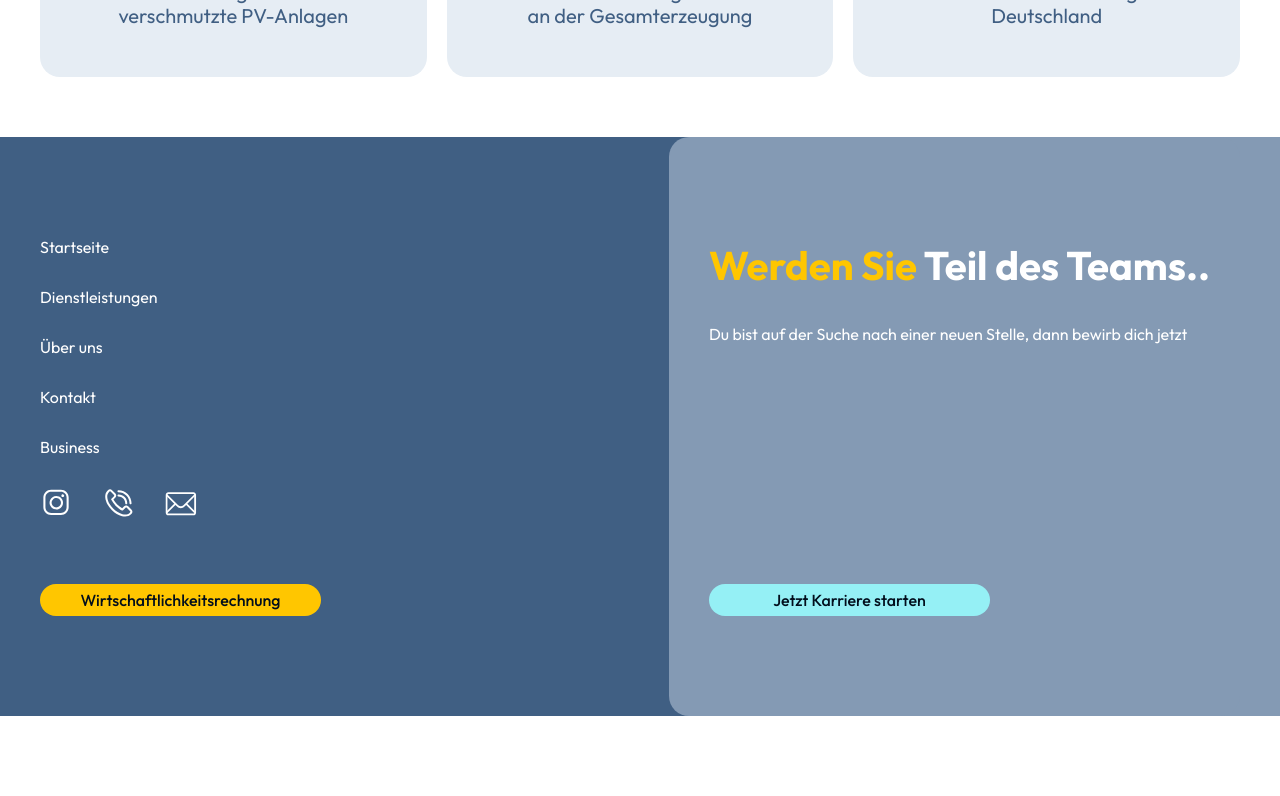
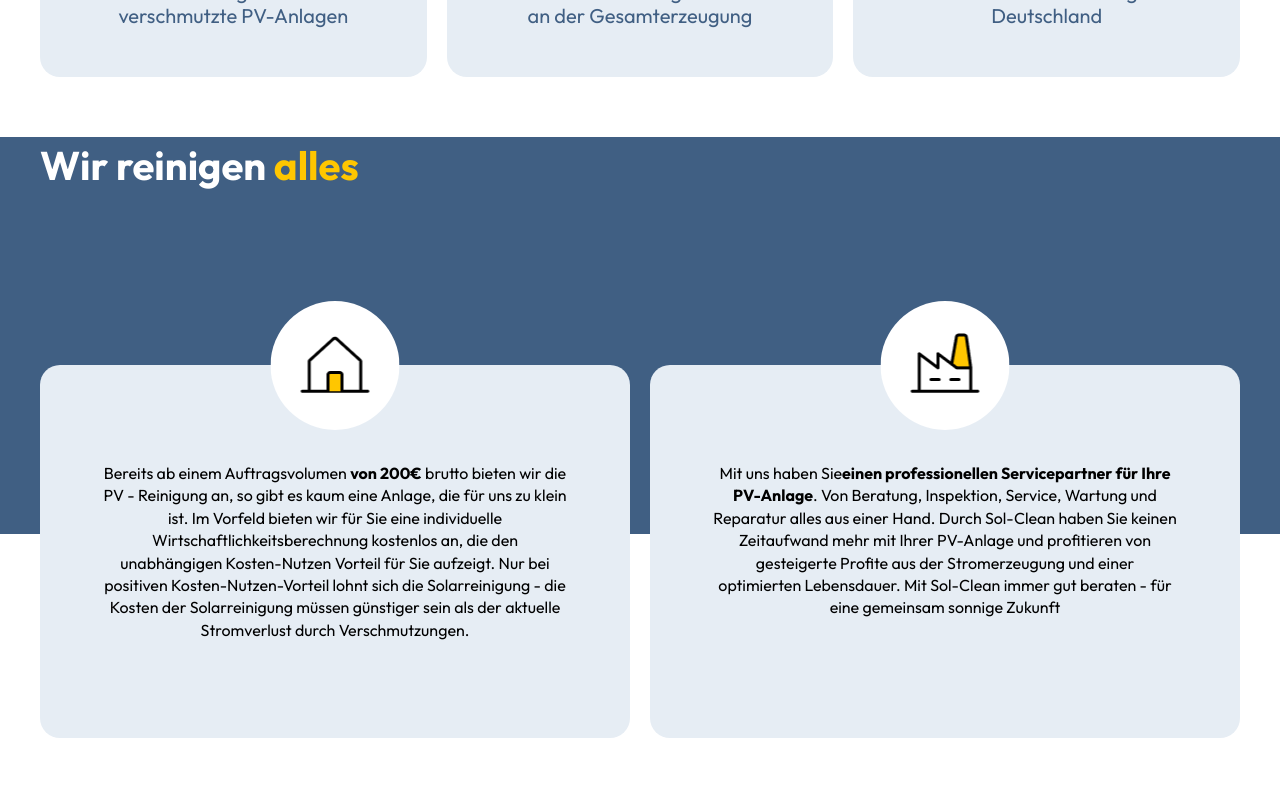
Before and after one commit to c-g-studio/sol-clean, a Next.js app: page / in a window 1280 px wide. Shown: the part 1020-1816 px from the top of the page. Before the commit the page ends 1736 px from the top, so only its background shows below. Built offline with nearby package versions, Linux system fonts and the light colour scheme.

Commit message:
- add section ClearAll

```diff
--- a/src/components/pages/home/Advantages/Advantages.tsx
+++ b/src/components/pages/home/AdvantagesSection/AdvantagesSection.tsx
@@ -3,7 +3,7 @@ import { Typography } from '@/components/common/Typography/Typography';
 
 import s from './styles.module.scss';
 
-export const AdvantagesPage = () => {
+export const AdvantagesSection = () => {
   return (
     <section className={s.section}>
       <AppContainer>
--- /dev/null
+++ b/src/components/pages/home/ClearAll/ClearAllSection.tsx
@@ -0,0 +1,64 @@
+import Image from 'next/image';
+
+import { AppContainer } from '@/components/common/AppContainer/AppContainer';
+import { Typography } from '@/components/common/Typography/Typography';
+
+import s from './styles.module.scss';
+
+export const ClearAllSection = () => {
+  return (
+    <section className={s.clearAllSection}>
+      <AppContainer>
+        <Typography variant={'h2'} className={s.sectionTitle}>
+          Wir reinigen <Typography variant={'decorSpan'}>alles</Typography>
+        </Typography>
+        <ul className={s.list}>
+          <li className={s.listItem}>
+            <div className={s.round}>
+              <Image
+                src={'/img/home/house.png'}
+                width="75"
+                height="75"
+                alt={'house icon image'}
+                className={s.image}
+              />
+            </div>
+            <Typography variant={'body2'}>
+              Bereits ab einem Auftragsvolumen{' '}
+              <span className={s.span}>von 200€</span> brutto bieten wir die PV
+              - Reinigung an, so gibt es kaum eine Anlage, die für uns zu klein
+              ist. Im Vorfeld bieten wir für Sie eine individuelle
+              Wirtschaftlichkeitsberechnung kostenlos an, die den unabhängigen
+              Kosten-Nutzen Vorteil für Sie aufzeigt. Nur bei positiven
+              Kosten-Nutzen-Vorteil lohnt sich die Solarreinigung - die Kosten
+              der Solarreinigung müssen günstiger sein als der aktuelle
+              Stromverlust durch Verschmutzungen.
+            </Typography>
+          </li>
+          <li className={s.listItem}>
+            <div className={s.round}>
+              <Image
+                src={'/img/home/business.png'}
+                width="75"
+                height="75"
+                alt={'house icon image'}
+                className={s.image}
+              />
+            </div>
+            <Typography variant={'body2'}>
+              Mit uns haben Sie
+              <span className={s.span}>
+                einen professionellen Servicepartner für Ihre PV-Anlage
+              </span>
+              . Von Beratung, Inspektion, Service, Wartung und Reparatur alles
+              aus einer Hand. Durch Sol-Clean haben Sie keinen Zeitaufwand mehr
+              mit Ihrer PV-Anlage und profitieren von gesteigerte Profite aus
+              der Stromerzeugung und einer optimierten Lebensdauer. Mit
+              Sol-Clean immer gut beraten - für eine gemeinsam sonnige Zukunft
+            </Typography>
+          </li>
+        </ul>
+      </AppContainer>
+    </section>
+  );
+};
--- /dev/null
+++ b/src/components/pages/home/ClearAll/styles.module.scss
@@ -0,0 +1,129 @@
+@import '@/styles/_mixins';
+@import '@/styles/_variables';
+
+.clearAllSection {
+  padding-bottom: 45px;
+
+  background: linear-gradient(to bottom, $color-blue-dark 78%, transparent 22%);
+
+  @include useMedia('min-width', $breakpoint-md) {
+    padding-bottom: 50px;
+
+    background: linear-gradient(
+      to bottom,
+      $color-blue-dark 60%,
+      transparent 40%
+    );
+  }
+
+  @include useMedia('min-width', $breakpoint-lg) {
+    padding-bottom: 60px;
+  }
+}
+
+.sectionTitle {
+  margin-bottom: 75px;
+
+  color: $color-clean-white;
+  text-align: center;
+
+  @include useMedia('min-width', $breakpoint-md) {
+    margin-bottom: 95px;
+  }
+
+  @include useMedia('min-width', $breakpoint-lg) {
+    margin-bottom: 172px;
+
+    text-align: left;
+  }
+}
+
+.list {
+  display: flex;
+  flex-direction: column;
+  gap: 54px;
+
+  @include useMedia('min-width', $breakpoint-md) {
+    flex-direction: row;
+    gap: 20px;
+  }
+}
+
+.listItem {
+  position: relative;
+
+  padding: 70px 30px 30px 30px;
+
+  text-align: center;
+
+  border: 1px solid transparent;
+  border-radius: 20px;
+
+  background-color: $color-blue-extra-light;
+
+  transition:
+    border-color 0.3s ease-in-out,
+    background-color 0.3s ease-in-out;
+
+  &:hover,
+  &:focus {
+    border-color: $color-yellow;
+    background-color: $color-yellow-light;
+  }
+
+  &:hover .round,
+  &:focus .round {
+    border-color: $color-yellow;
+  }
+
+  @include useMedia('min-width', $breakpoint-md) {
+    width: calc((100% - 20px) / 2);
+
+    padding: 70px 22px 30px 22px;
+  }
+
+  @include useMedia('min-width', $breakpoint-lg) {
+    padding: 96px 62px;
+  }
+}
+
+.span {
+  font-weight: 700;
+}
+
+.round {
+  position: absolute;
+  left: 50%;
+  top: -45px;
+  transform: translateX(-50%);
+
+  display: flex;
+  justify-content: center;
+  align-items: center;
+
+  width: 91px;
+  height: 91px;
+
+  border-radius: 50%;
+  border: 1px solid transparent;
+  background-color: $color-clean-white;
+
+  transition: border-color 0.3s ease-in-out;
+
+  @include useMedia('min-width', $breakpoint-lg) {
+    top: -65px;
+
+    width: 129px;
+    height: 129px;
+  }
+}
+
+.image {
+  width: 52px;
+  height: 52px;
+
+  @include useMedia('min-width', $breakpoint-lg) {
+    width: 75px;
+    height: 75px;
+  }
+}
```
Also changed, not shown: src/app/page.tsx (+5 -2 lines), public/img/home/business.png (added), public/img/home/house.png (added), src/components/pages/home/AdvantagesSection/styles.module.scss (renamed from src/components/pages/home/Advantages/styles.module.scss).
